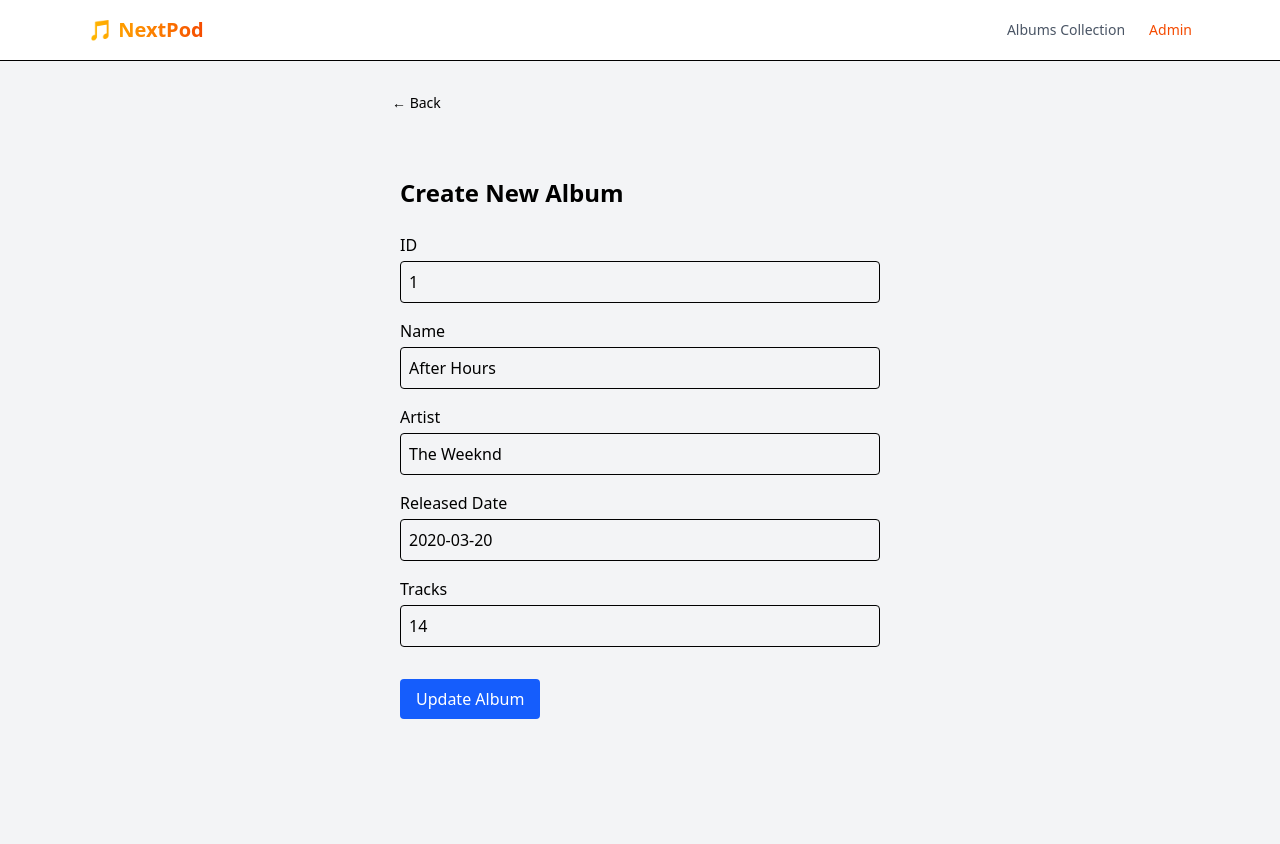
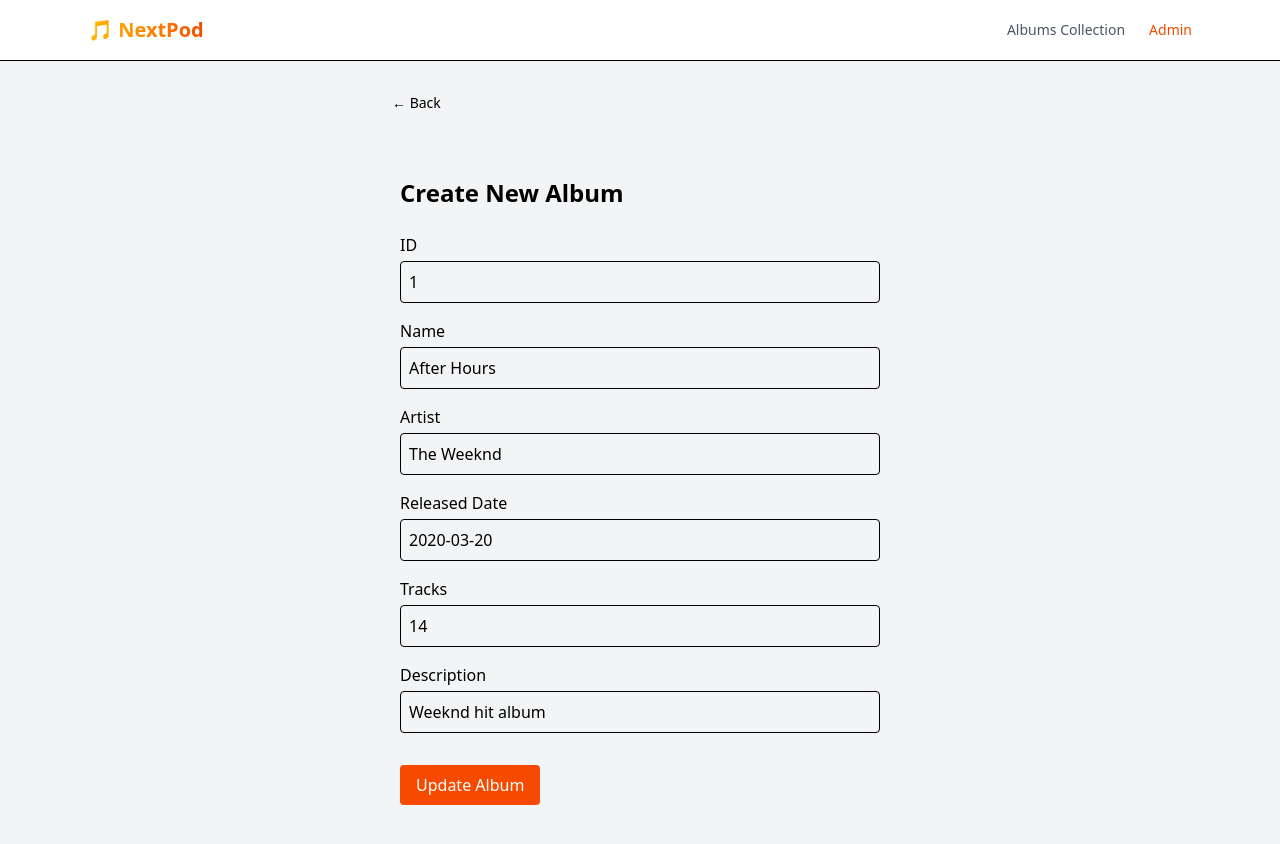
Before and after one commit to mpham99/NextPod, a Next.js app: page /admin/edit/1 in a window 1280 px wide. Shown: the top 844 px of the page. Built offline with nearby package versions, Linux system fonts and the light colour scheme; data requests are answered from the project's data file.

Commit message:
Update the code to include description.

```diff
--- a/app/actions/server-actions.js
+++ b/app/actions/server-actions.js
@@ -29,7 +29,8 @@ export async function createAlbum(formData){
     name: formData.get('name'),
     artist: formData.get('artist'),
     released_date: formData.get('released_date'),
-    tracks: formData.get('tracks')
+    tracks: formData.get('tracks'),
+    description: formData.get('description')
   };
 
   await fetch("http://localhost:4000/albums", {
--- a/app/admin/create/page.js
+++ b/app/admin/create/page.js
@@ -31,7 +31,12 @@ import {createAlbum} from '@/app/actions/server-actions';
                     <input type="number" name="tracks" id="tracks" className="w-full border rounded p-2" required />
                 </div>
 
-                <button type="submit" className="mt-4 px-4 py-2 bg-blue-600 text-white rounded hover:bg-blue-700">
+                <div>
+                    <label className="block font-medium mb-1" htmlFor="description">Description</label>
+                    <input type="text" name="description" id="description" className="w-full border rounded p-2" required />
+                </div>
+
+                <button type="submit" className="mt-4 px-4 py-2 bg-orange-600 text-white rounded hover:bg-orange-700">
                     Create Album
                 </button>
             </form>
--- a/app/admin/edit/[id]/client-form.js
+++ b/app/admin/edit/[id]/client-form.js
@@ -10,6 +10,7 @@ export default function ClientForm({album}) {
         artist: album.artist,
         released_date: album.released_date,
         tracks: album.tracks,
+        description: album.description
     });
 
     function handleChange(e) {
@@ -28,7 +29,7 @@ export default function ClientForm({album}) {
             body: JSON.stringify(form)
         });
         if (res.ok) {
-            redirect("/");
+            redirect("/admin");
         }
     }
 
@@ -67,7 +68,13 @@ export default function ClientForm({album}) {
                             value={form.tracks} onChange={handleChange}/>
                 </div>
 
-                <button type="submit" className="mt-4 px-4 py-2 bg-blue-600 text-white rounded hover:bg-blue-700">
+                <div>
+                    <label className="block font-medium mb-1" htmlFor="description">Description</label>
+                    <input type="text" name="description" id="description" className="w-full border rounded p-2" required
+                           value={form.description} onChange={handleChange}/>
+                </div>
+
+                <button type="submit" className="mt-4 px-4 py-2 bg-orange-600 text-white rounded hover:bg-orange-700">
                     Update Album
                 </button>
             </form>
--- a/app/admin/edit/[id]/page.js
+++ b/app/admin/edit/[id]/page.js
@@ -17,7 +17,7 @@ export default async function Edit({params}) {
                     <AlertDescription className="flex flex-col gap-2">
                         <span>Item with ID {params.id} does not exist!</span>
                         <Button asChild variant="link" className="self-start pl-0">
-                            <Link href="/collection">Back</Link>
+                            <Link href="/admin">Back</Link>
                         </Button>
                     </AlertDescription>
                 </Alert>
@@ -29,7 +29,7 @@ export default async function Edit({params}) {
     return (
         <div className="max-w-xl mx-auto px-6 py-6">
             <Button asChild variant="link" className="mb-4">
-                <Link href="/collection">← Back</Link>
+                <Link href="/admin">← Back</Link>
             </Button>
             <ClientForm album={album} />
         </div>
--- a/app/collection/[id]/page.js
+++ b/app/collection/[id]/page.js
@@ -58,6 +58,10 @@ export default async function AlbumDetailPage({params}) {
                             <td className="font-medium py-1 pr-4">Tracks</td>
                             <td>{album.tracks}</td>
                         </tr>
+                        <tr>
+                            <td className="font-medium py-1 pr-4">Description</td>
+                            <td>{album.description}</td>
+                        </tr>
                         </tbody>
                     </table>
                 </CardContent>
--- a/db.json
+++ b/db.json
@@ -5,77 +5,88 @@
       "name": "After Hours",
       "artist": "The Weeknd",
       "released_date": "2020-03-20",
-      "tracks": 14
+      "tracks": 14,
+      "description": "Weeknd hit album"
     },
     {
       "id": "2",
       "name": "Future Nostalgia",
       "artist": "Dua Lipa",
       "released_date": "2020-03-27",
-      "tracks": 11
+      "tracks": 11,
+      "description": "A disco-inspired pop album packed with energy."
     },
     {
       "id": "3",
       "name": "Fine Line",
       "artist": "Harry Styles",
       "released_date": "2019-12-13",
-      "tracks": 12
+      "tracks": 12,
+      "description": "Ex-boyband member breakthrough album"
     },
     {
       "id": "4",
       "name": "Evermore",
       "artist": "Taylor Swift",
       "released_date": "2020-12-11",
-      "tracks": 15
+      "tracks": 15,
+      "description": "Taylor’s poetic indie-folk follow-up to Folklore."
     },
     {
       "id": "5",
       "name": "Justice",
       "artist": "Justin Bieber",
       "released_date": "2021-03-19",
-      "tracks": 16
+      "tracks": 16,
+      "description": "Justin Bieber's biggest album up to date."
     },
     {
       "id": "6",
       "name": "Happier Than Ever",
       "artist": "Billie Eilish",
       "released_date": "2021-07-30",
-      "tracks": 16
+      "tracks": 16,
+      "description": "Billie Eillish' sophomore album."
     },
     {
       "id": "7",
       "name": "When We All Fall Asleep, Where Do We Go?",
       "artist": "Billie Eilish",
       "released_date": "2019-03-29",
-      "tracks": 14
+      "tracks": 14,
+      "description": "Billie and FINNEAS had caught lightning in the bottle."
     },
     {
       "id": "8",
       "name": "Positions",
       "artist": "Ariana Grande",
       "released_date": "2020-10-30",
-      "tracks": 14
+      "tracks": 14,
+      "description": "A romantic R&B album full of sensuality and softness."
     },
     {
       "id": "9",
       "name": "Planet Her",
       "artist": "Doja Cat",
       "released_date": "2021-06-25",
-      "tracks": 14
+      "tracks": 14,
+      "description": "Doja's proof as the next rap girl."
     },
     {
-      "id": "14",
-      "name": "Lady Gaga",
-      "artist": "Chromatica",
-      "released_date": "2020-02-02",
-      "tracks": "13"
+      "id": "10",
+      "name": "Chemtrails Over the Country Club",
+      "artist": "Lana Del Rey",
+      "released_date": "2021-03-19",
+      "tracks": 11,
+      "description": "Dreamy Americana with Lana’s signature melancholic flair."
     },
     {
-      "id": "22",
-      "name": "Red",
-      "artist": "Taylor Swift",
-      "released_date": "2012-10-01",
-      "tracks": "12"
+      "id": "11",
+      "name": "Chromatica",
+      "artist": "Lady Gaga",
+      "released_date": "2022-05-06",
+      "tracks": "23",
+      "description": "Lady Gaga reheats her nachos"
     }
   ]
 }
```
